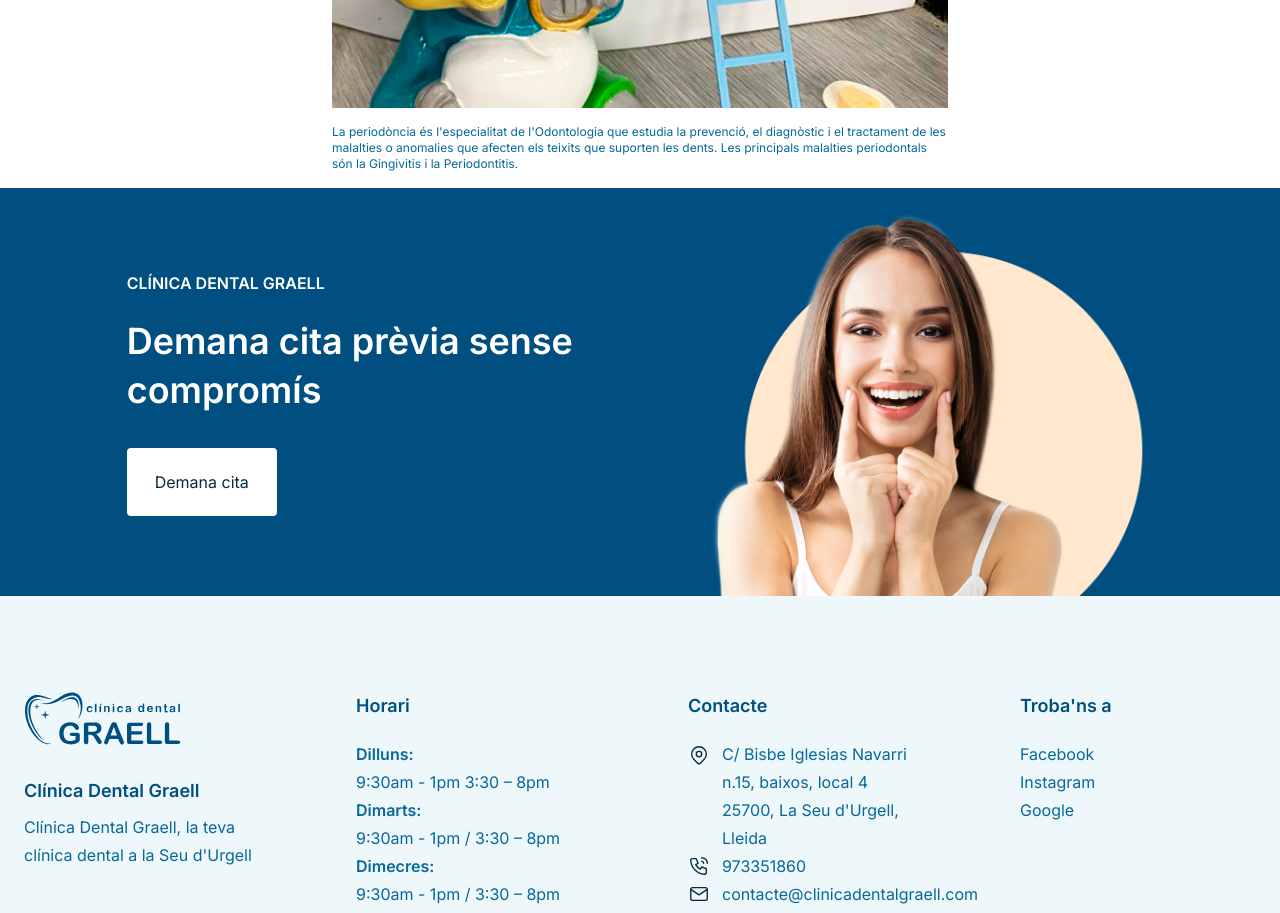
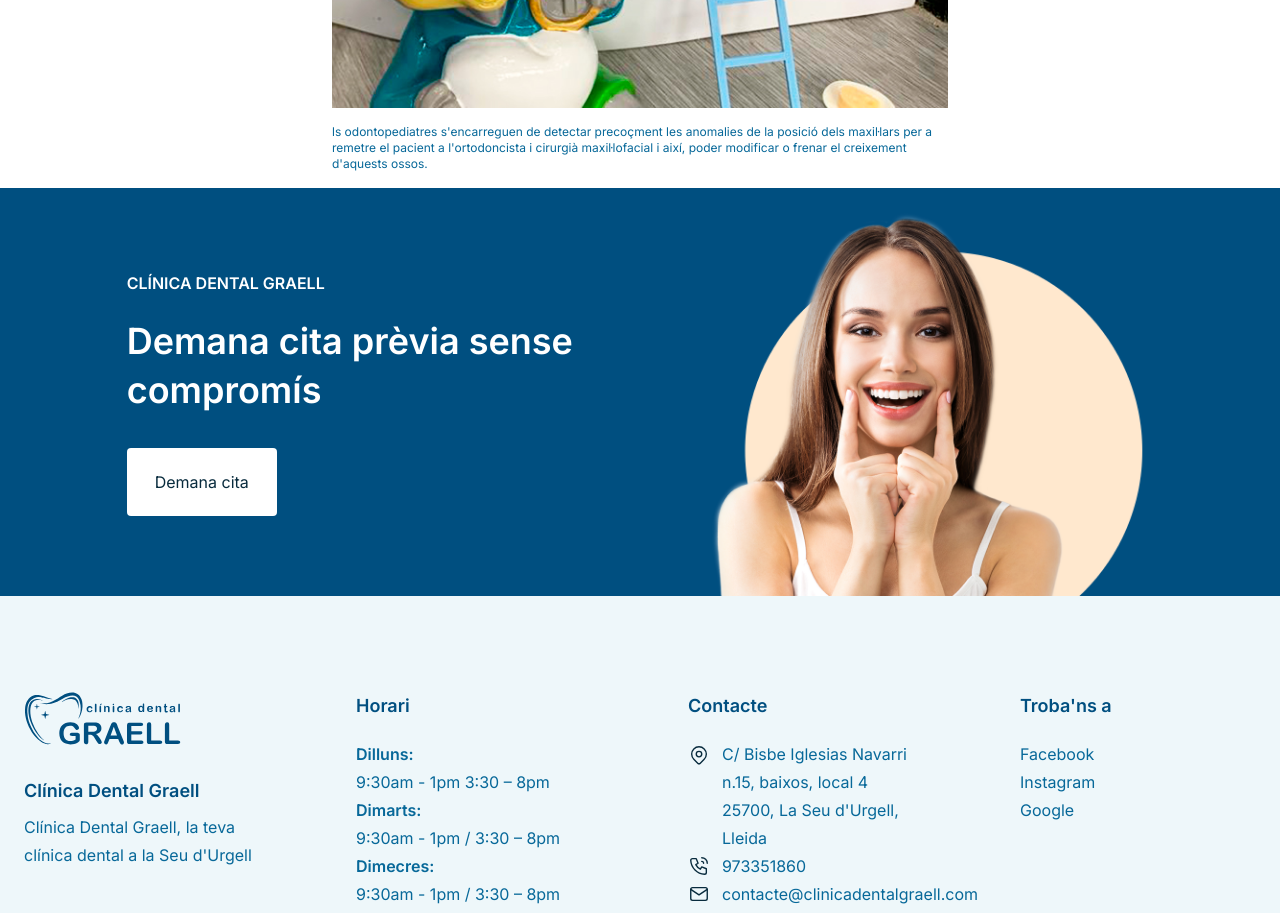
Before and after one commit to juliramon/clinicadentalgraell, a Next.js app: page /especialitats/odontopediatria in a window 1280 px wide. Shown: the part 1120-2033 px from the top of the page. Built offline with nearby package versions, Linux system fonts and the light colour scheme.

Commit message:
fix: front --> figcaption odotnopediatria

```diff
--- a/pages/especialitats/odontopediatria.js
+++ b/pages/especialitats/odontopediatria.js
@@ -138,12 +138,11 @@ const Odontopediatria = () => {
                       loading="lazy"
                     />
                     <figcaption className="text-xs mt-4">
-                      La periodòncia és l&apos;especialitat de
-                      l&apos;Odontologia que estudia la prevenció, el diagnòstic
-                      i el tractament de les malalties o anomalies que afecten
-                      els teixits que suporten les dents. Les principals
-                      malalties periodontals són la Gingivitis i la
-                      Periodontitis.
+                      ls odontopediatres s&apos;encarreguen de detectar
+                      precoçment les anomalies de la posició dels maxil·lars per
+                      a remetre el pacient a l&apos;ortodoncista i cirurgià
+                      maxil·lofacial i així, poder modificar o frenar el
+                      creixement d&apos;aquests ossos.
                     </figcaption>
                   </picture>
                 </div>
```
